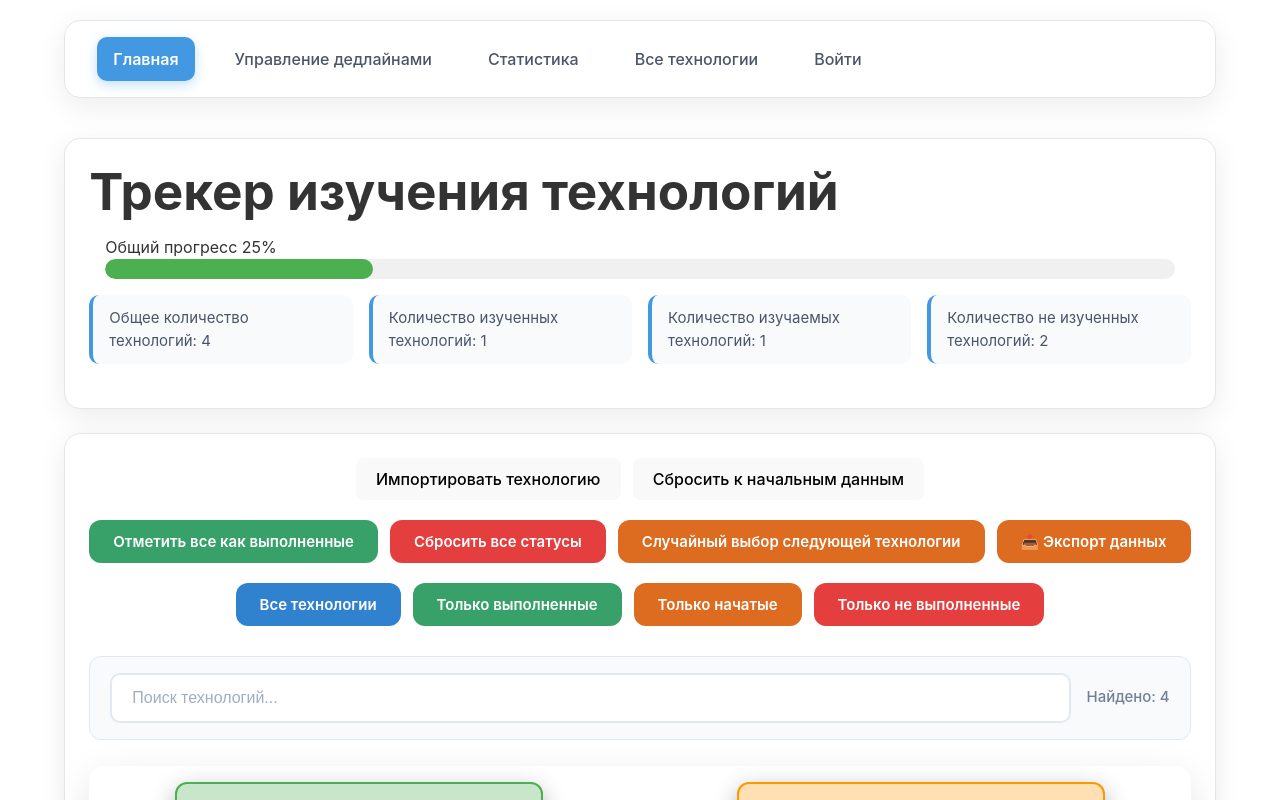
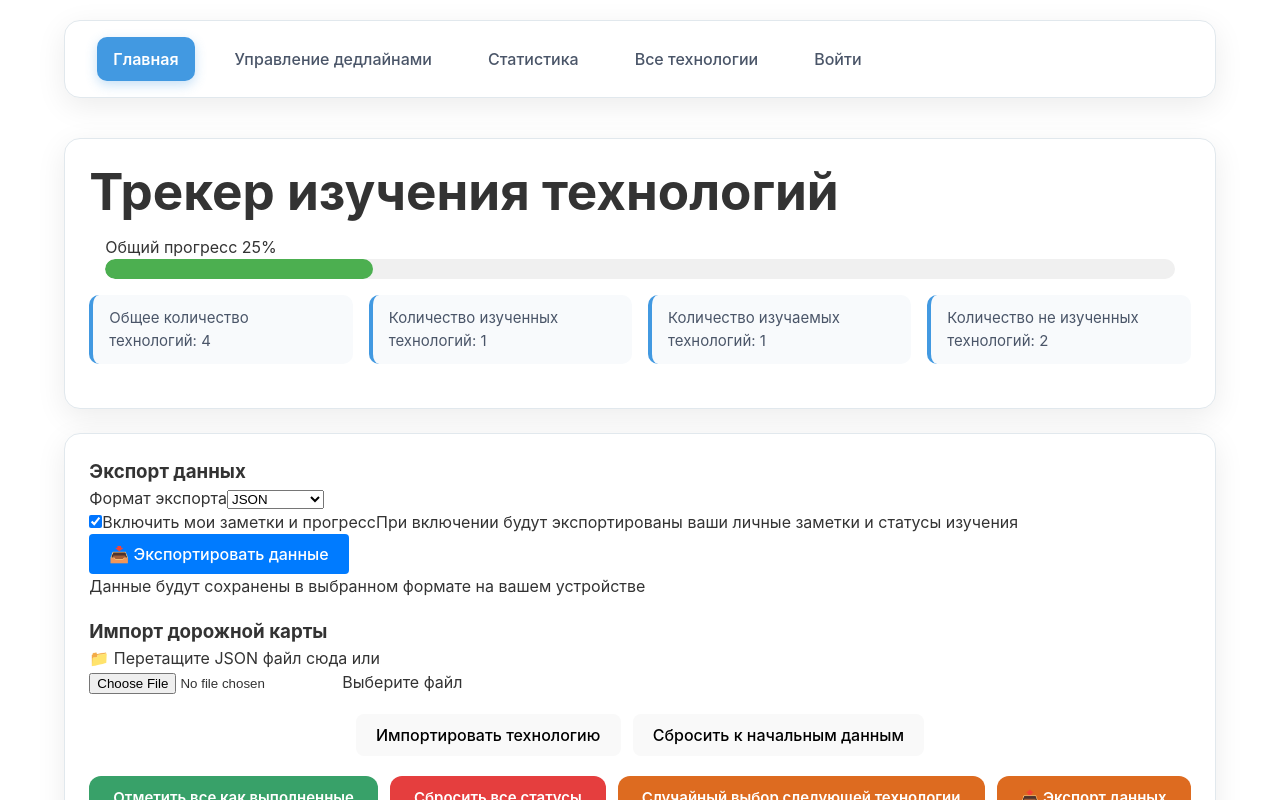
Before and after one commit to me1lkom/practice_19-..., a React (Vite) app: page / in a window 1280 px wide. Shown: the top 800 px of the page. Built offline with nearby package versions, Linux system fonts and the light colour scheme; no server answers.

Commit message:
practice_25 import/export

```diff
--- /dev/null
+++ b/src/components/DataExporter.jsx
@@ -0,0 +1,95 @@
+import { useState } from 'react';
+
+function DataExporter({ technologies }) {
+  const [exportFormat, setExportFormat] = useState('json');
+  const [includeUserData, setIncludeUserData] = useState(true);
+
+  const exportData = () => {
+    const exportData = {
+      version: "1.0",
+      exportedAt: new Date().toISOString(),
+      technologies: includeUserData
+        ? technologies.map((tech) => ({
+            ...tech,
+          }))
+        : technologies.map(({ notes, status, deadline, ...tech }) => tech), // Исключаем пользовательские данные
+    };
+
+    let dataStr, fileType, fileName;
+
+    if (exportFormat === "json") {
+      dataStr = JSON.stringify(exportData, null, 2);
+      fileType = "application/json";
+      fileName = `technologies_export_${new Date().toISOString()}.json`;
+    }
+
+    const blob = new Blob([dataStr], { type: fileType });
+    const url = URL.createObjectURL(blob);
+    const link = document.createElement("a");
+    link.href = url;
+    link.download = fileName;
+    document.body.appendChild(link);
+    link.click();
+    document.body.removeChild(link);
+    URL.revokeObjectURL(url);
+  };
+
+  const canExport =  true;
+
+  return (
+    <div className="data-exporter">
+      <h3>Экспорт данных</h3>
+
+      <div className="export-options">
+        <div className="form-group">
+          <label htmlFor="export-format">Формат экспорта</label>
+          <select
+            id="export-format"
+            value={exportFormat}
+            onChange={(e) => setExportFormat(e.target.value)}
+          >
+            <option value="json">JSON</option>
+            <option value="csv" disabled>
+              CSV (скоро)
+            </option>
+          </select>
+        </div>
+
+        <div className="form-group checkbox-group">
+          <label>
+            <input
+              type="checkbox"
+              checked={includeUserData}
+              onChange={(e) => setIncludeUserData(e.target.checked)}
+            />
+            Включить мои заметки и прогресс
+          </label>
+          <span className="help-text">
+            При включении будут экспортированы ваши личные заметки и статусы
+            изучения
+          </span>
+        </div>
+      </div>
+
+      {!canExport && (
+        <div className="export-warning" role="alert">
+          ⚠️ Нет данных для экспорта. Добавьте технологии в трекер.
+        </div>
+      )}
+
+      <button
+        onClick={exportData}
+        disabled={!canExport}
+        className="btn-primary"
+        aria-describedby={canExport ? "export-help" : "export-warning"}
+      >
+        📥 Экспортировать данные
+      </button>
+
+      <div id="export-help" className="help-text">
+        Данные будут сохранены в выбранном формате на вашем устройстве
+      </div>
+    </div>
+  );
+}
+export default DataExporter;
--- /dev/null
+++ b/src/components/DataImporter.jsx
@@ -0,0 +1,110 @@
+import { useState } from "react";
+function DataImporter({onImport}) {
+    const [importError, setImportError] = useState(null);
+    const [isDragging, setIsDragging] = useState(false);
+
+    const validateImportData = (data) => {
+        if(!data.technologies || !Array.isArray(data.technologies)) {
+            throw new Error(`Неверный формат файла: отсутствует массив technologies`);
+        }
+        data.technologies.forEach((tech, index) => {
+            if(!tech.title || !tech.description) {
+                throw new Error(`Технологий #${index + 1}: отсутствует название или описание`);
+            }
+            if(tech.title.length > 50){
+                throw new Error(`Технология #${index + 1}: название слишком длинное (макс. 50 символов)`);
+            }
+        });
+
+        return true;
+    }
+
+    const handleFileUpload = (file) => {
+        setImportError('');
+
+        const reader = new FileReader();
+
+        reader.onload = (e) => {
+            try {
+                const fileContent = e.target.result;
+                const importedData = JSON.parse(fileContent);
+
+                validateImportData(importedData);
+                onImport(importedData.technologies);
+            } catch(error){
+                setImportError(`Ошибка импорта: ${error.message}`);
+            }
+        };
+
+        reader.onerror = () => {
+            setImportError(`Ошибка чтения файла`);
+        }
+        reader.readAsText(file);
+    };
+
+    const handleFileSelect = (e) => {
+        const file = e.target.files[0];
+        if(file){
+            if (file.type === 'application/json') {
+                handleFileUpload(file);
+            } else {
+                setImportError(`Поддерживаются только JSON файлы`);
+            }
+        }
+    };
+
+    const handleDragOver = (e) => {
+        e.preventDefault();
+        setIsDragging(true);
+    }
+
+    const handleDragLeave = (e) => {
+        e.preventDefault();
+        setIsDragging(false);
+    }
+
+    const handleDrop = (e) => {
+        e.preventDefault();
+        setIsDragging(false);
+
+        const file = e.dataTransfer.files[0];
+        if(file){
+            handleFileUpload(file);
+        }
+    };
+
+    return (
+    <div className="data-importer">
+      <h3>Импорт дорожной карты</h3>
+
+      <div
+        className={`drop-zone ${isDragging ? 'dragging' : ''} ${importError ? 'error' : ''}`}
+        onDragOver={handleDragOver}
+        onDragLeave={handleDragLeave}
+        onDrop={handleDrop}
+      >
+        <div className="drop-zone-content">
+          <p>📁 Перетащите JSON файл сюда или</p>
+          <input
+            type="file"
+            accept=".json,application/json"
+            onChange={handleFileSelect}
+            id="file-input"
+            className="file-input"
+          />
+          <label htmlFor="file-input" className="btn-secondary">
+            Выберите файл
+          </label>
+        </div>
+      </div>
+
+      {importError && (
+        <div className="import-error" role="alert">
+          ❌ {importError}
+        </div>
+      )}
+    </div>
+  );
+}
+
+export default DataImporter;
--- a/src/components/useTechnologies.jsx
+++ b/src/components/useTechnologies.jsx
@@ -126,7 +126,7 @@ function useTechnologies() {
   ).length;
 
   const addTechnology = (techData) => {
-    // Если techData - массив, добавляем несколько технологий
+
     const techsToAdd = Array.isArray(techData) ? techData : [techData];
 
     const maxId = technologies.reduce((max, tech) => Math.max(max, tech.id), 0);
@@ -135,7 +135,7 @@ function useTechnologies() {
       id: maxId + index + 1,
       title: tech.title,
       description: tech.description || "",
-      status: "not-started",
+      status: tech.status || "not-started",
       notes: tech.notes || "",
     }));
 
@@ -147,7 +147,6 @@ function useTechnologies() {
     setTechnologies(initialTechnologies);
     return initialTechnologies;
   };
-
 
 
   return {
--- a/src/pages/Home.jsx
+++ b/src/pages/Home.jsx
@@ -9,6 +9,9 @@ import ProgressBar from "../reusable/ProgressBar.jsx";
 
 import RoadmapImporter from "../components/RoadmapImporter.jsx";
 import SearchBar from "../components/SearchBar.jsx";
+
+import DataExporter from "../components/DataExporter.jsx";
+import DataImporter from "../components/DataImporter.jsx";
 function Home() {
   const {
     technologies,
@@ -77,6 +80,8 @@ function Home() {
       </header>
       <main className="app-main">
         <div className="actions-button">
+          <DataExporter technologies={technologies}/>
+          <DataImporter onImport={addTechnology}/>
           <RoadmapImporter
               onImport={handleImportTechnology}
               onReset={resetToStock}
```
